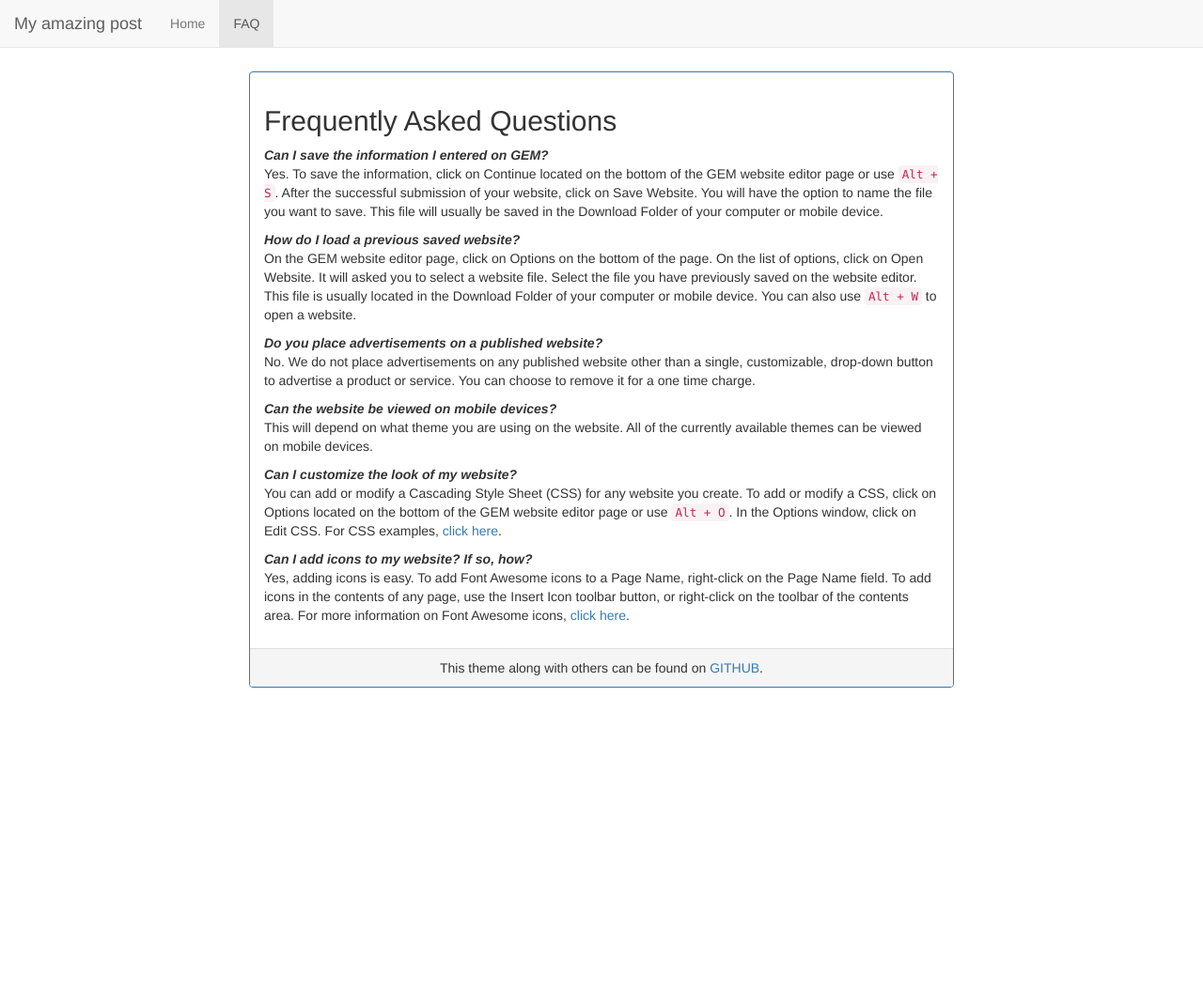
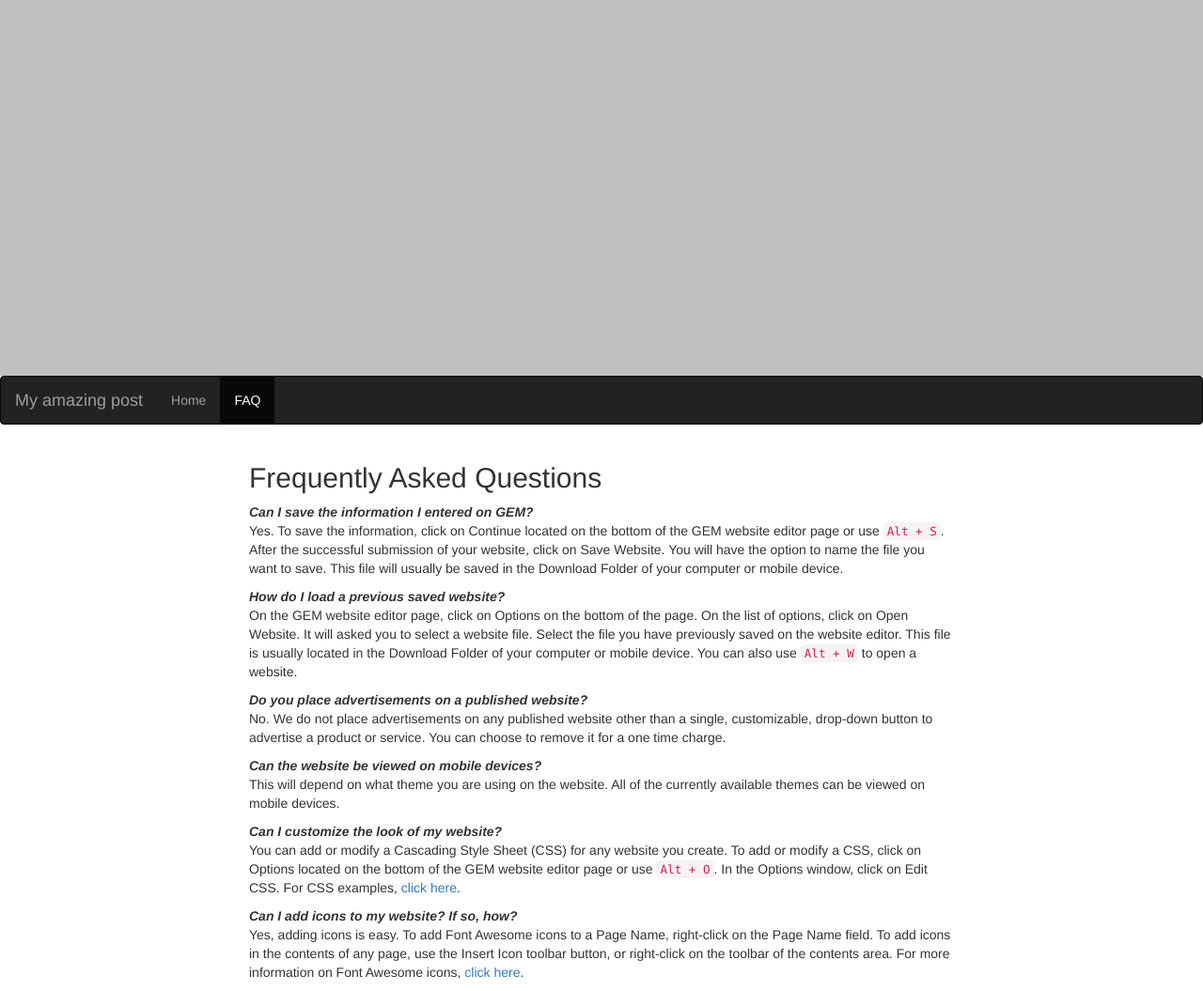
Before and after one commit to emrickj/emrickj.github.io, a Jekyll site: the page built from _webpages/2.md, in a window 1280 px wide and 1055 px high. Shown: the whole window at 94% size. Built offline with Jekyll 4.4.1, drawn with Linux system fonts in a browser that asks for light colours; nearby versions of some CDN libraries.

Commit message:
Add files via upload

```diff
--- a/_layouts/page.html
+++ b/_layouts/page.html
@@ -9,11 +9,31 @@
 <style>
 t1 { white-space: pre-wrap;}
 
+.affix {
+    top: 0;
+    width: 100%;
+}
+
+.affix + .container {
+    padding-top: 70px;
+}
+
+.bgimg {
+    background-image: url("{{ page.image_url | relative url }}");
+    background-color: #C0C0C0;
+    background-attachment: fixed;
+    background-position: center top;
+    background-size: auto 400px;
+    min-height: 400px;
+}
+
+
 
    </style>
 </head>
 <body class='page1' id='demo'>
-<nav class="navbar navbar-default navbar-fixed-top">
+<div class="bgimg"></div>
+<nav class="navbar navbar-inverse" data-spy="affix" data-offset-top="400" style="z-index: 5;">
   <div class="container-fluid">
     <div class="navbar-header">
       <button type="button" class="navbar-toggle" data-toggle="collapse" data-target="#myNavbar">
@@ -36,22 +56,12 @@ t1 { white-space: pre-wrap;}
     </div>
   </div>
 </nav>
-   <div class="container" style="padding-top: 76px;">
+   <div class="container">
      <div class="row">
         <div class="col-sm-2">
         </div>
         <div class="col-sm-8">
-		    <div class="panel panel-primary">
-		    {% if page.image_url %}
-				<img src='{{ page.image_url | relative url }}' style='width: 100%;height: auto;'>
-				{% endif %}
-				<div class="panel-body">
-					 {{ content }}				</div>
-				<div class="panel-footer">
-					<center>This theme along with others can be found on <a href="https://github.com/emrickj/jekyll-themes">GITHUB</a>.</center>
-				</div>
-            </div>
-         </div>
+           {{ content }}        </div>
         <div class="col-sm-2">
         </div>
      </div>
```
Lines whose indentation alone changed are shown as unchanged.
